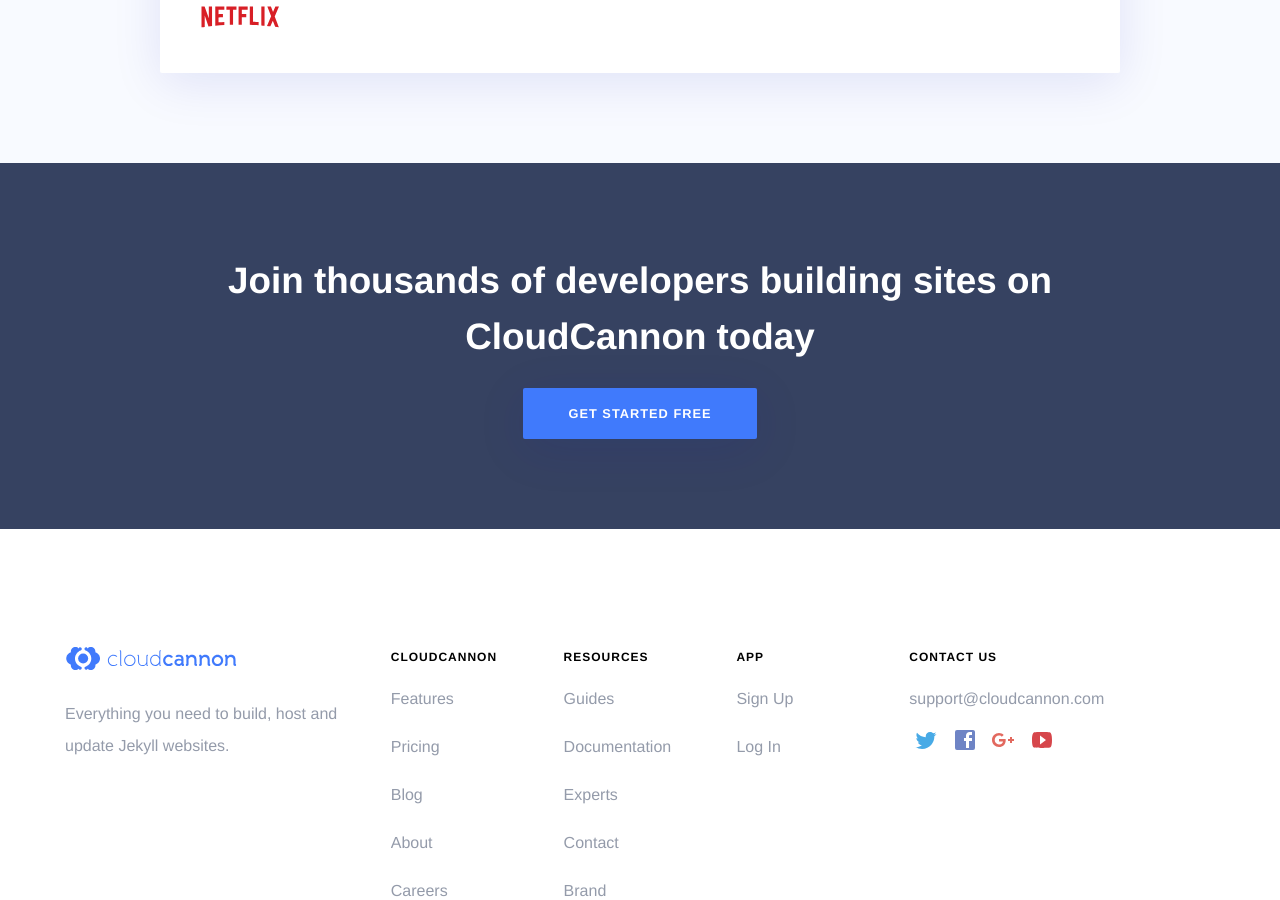
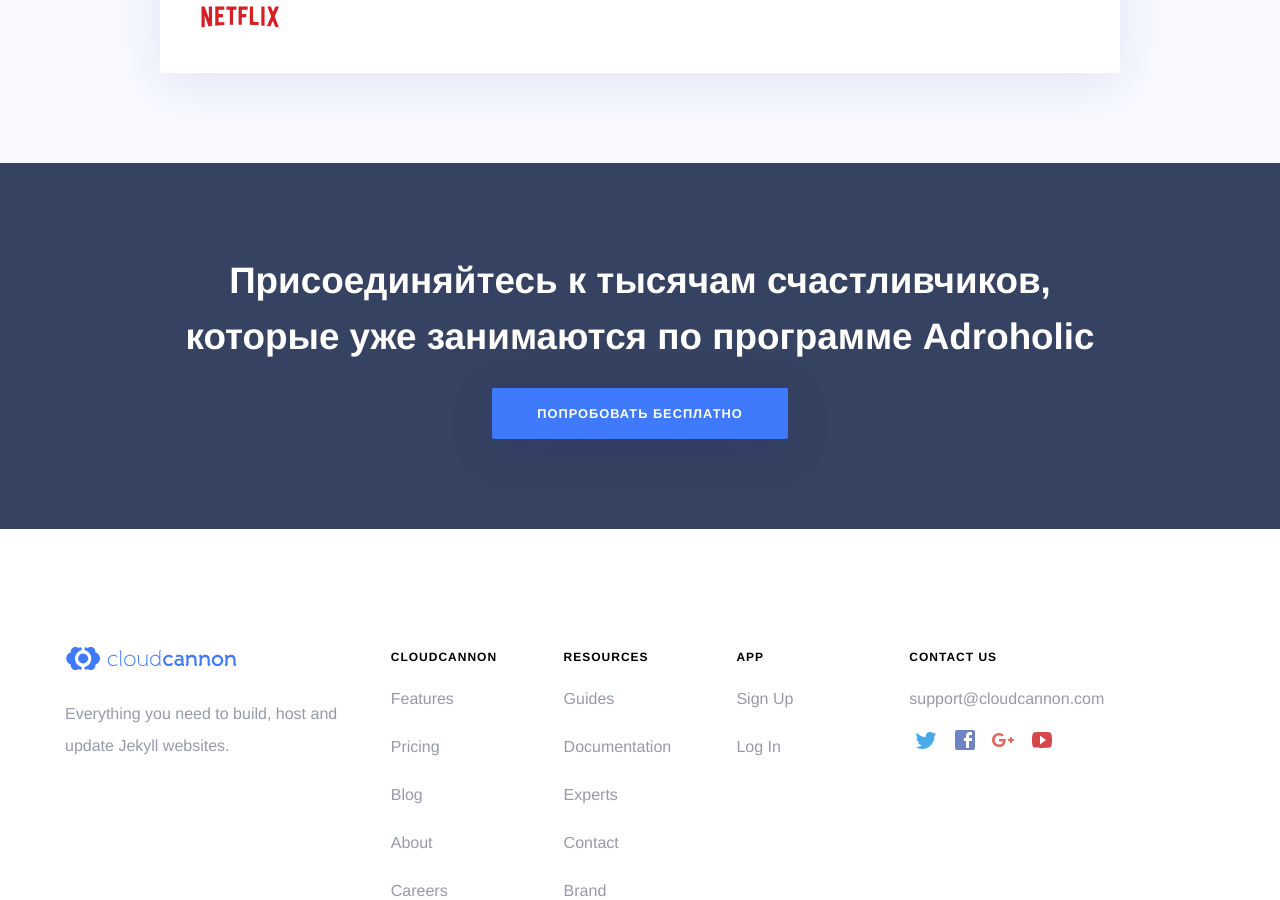
Before and after one commit to RakhimyanTim/adroholic.github.io, a Jekyll site: the page built from pages/index.html, in a window 1280 px wide and 900 px high, scrolled down 3048 px. Built offline with Jekyll 4.4.1, drawn with Linux system fonts in a browser that asks for light colours; some web fonts are replaced; some of the changed lines change nothing that is shown.

Commit message:
Update main-landing.html

```diff
--- a/_layouts/main-landing.html
+++ b/_layouts/main-landing.html
@@ -9,4 +9,4 @@
 
 {{ content }}
 
-{% include components/cta/main.html text="Join thousands of developers building sites on CloudCannon today" button="Get started free" %}
+{% include components/cta/main.html text="Присоединяйтесь к тысячам счастливчиков, которые уже занимаются по программе Adroholic" button="Попробовать бесплатно" %}
```
